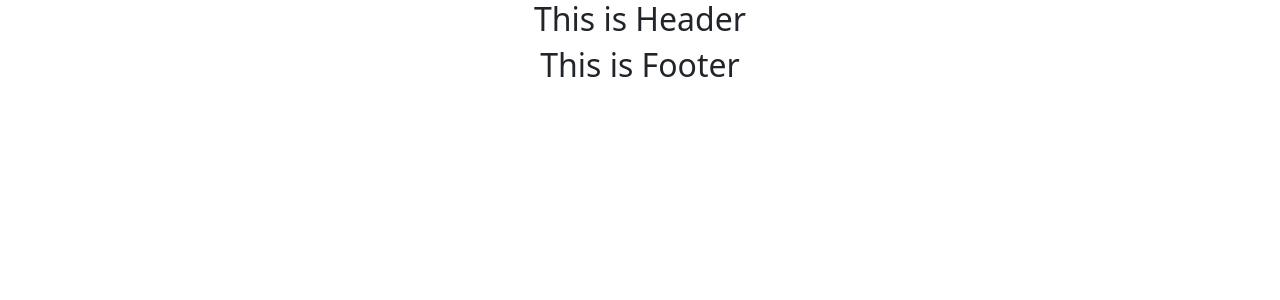
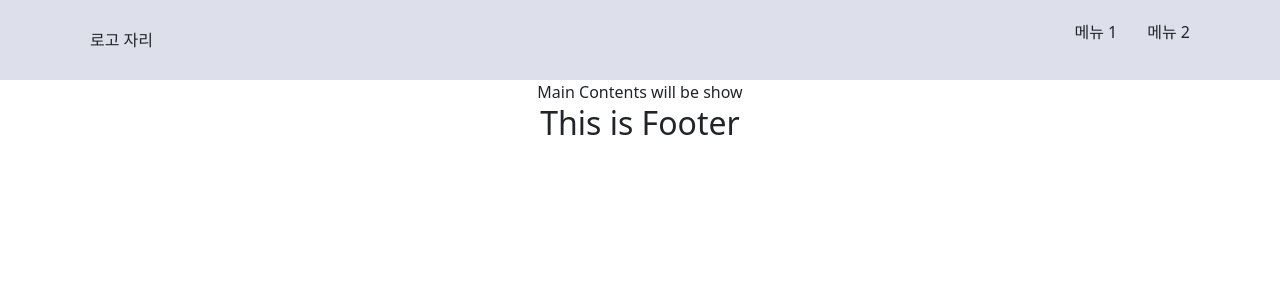
Before and after one commit to Umkimisstrong/React_SpringBootStudy, a React (Create React App) app in the folder TestProject002/demo/frontend/reactt002/: page / in a window 1280 px wide. Shown: the top 300 px of the page. Built offline with nearby package versions, Linux system fonts and the light colour scheme.

Commit message:
css styles 추가

```diff
--- /dev/null
+++ b/TestProject002/demo/frontend/reactt002/src/components/cssModule/Header.module.css
@@ -0,0 +1,5 @@
+/* components / Layout / Header / Header.module.css */
+
+.header { position:fixed; left: 0; top:0; width:100%; height:80px; background-color: #dde0ea;}
+.contents { display:flex; width:96%; max-width: 1100px; height: 100%; margin:0 auto; align-items: center; justify-content: space-between;}
+.navigation { ul {display: flex; list-style: none; li + li {margin-left:30px;}}}
--- /dev/null
+++ b/TestProject002/demo/frontend/reactt002/src/components/cssModule/Layout.module.css
@@ -0,0 +1,3 @@
+/* components / Layout / Header / Layout.module.css */
+
+.layout { padding-top : 80px; }
--- a/TestProject002/demo/frontend/reactt002/src/components/shared/Header.jsx
+++ b/TestProject002/demo/frontend/reactt002/src/components/shared/Header.jsx
@@ -1,13 +1,25 @@
 // components / Shared / Header.jsx
 
+import styles from  "../../components/cssModule/Header.module.css"
 import React from 'react'
 
 const Header = () => {
 
     return (
 
-        <header>
-            <h2>This is Header</h2>
+        <header className={styles.header}>
+            <div className={styles.contents}>
+                <div>
+                로고 자리
+                </div>
+            <nav className={styles.navigation}>
+
+                <ul>
+                    <li>메뉴 1</li>
+                    <li>메뉴 2</li>
+                </ul>
+            </nav>
+            </div>
         </header>
     )
 }
--- a/TestProject002/demo/frontend/reactt002/src/components/shared/Layout.jsx
+++ b/TestProject002/demo/frontend/reactt002/src/components/shared/Layout.jsx
@@ -2,6 +2,7 @@
 // ** 전체 레이아웃 컴포넌트 **
 // ** Header 와 Footer 를 import 받아 사용 **
 
+import styles from  "../../components/cssModule/Layout.module.css"
 import React from 'react'
 import Header from "./Header"
 import Footer from "./Footer"
@@ -10,10 +11,10 @@ import Footer from "./Footer"
 const Layout = () => {
 
     return (
-        <div>
+        <div className={styles.layout}>
             <Header></Header>
 
-            <main></main>
+            <main> Main Contents will be show</main>
 
             <Footer></Footer>
         </div>
```
